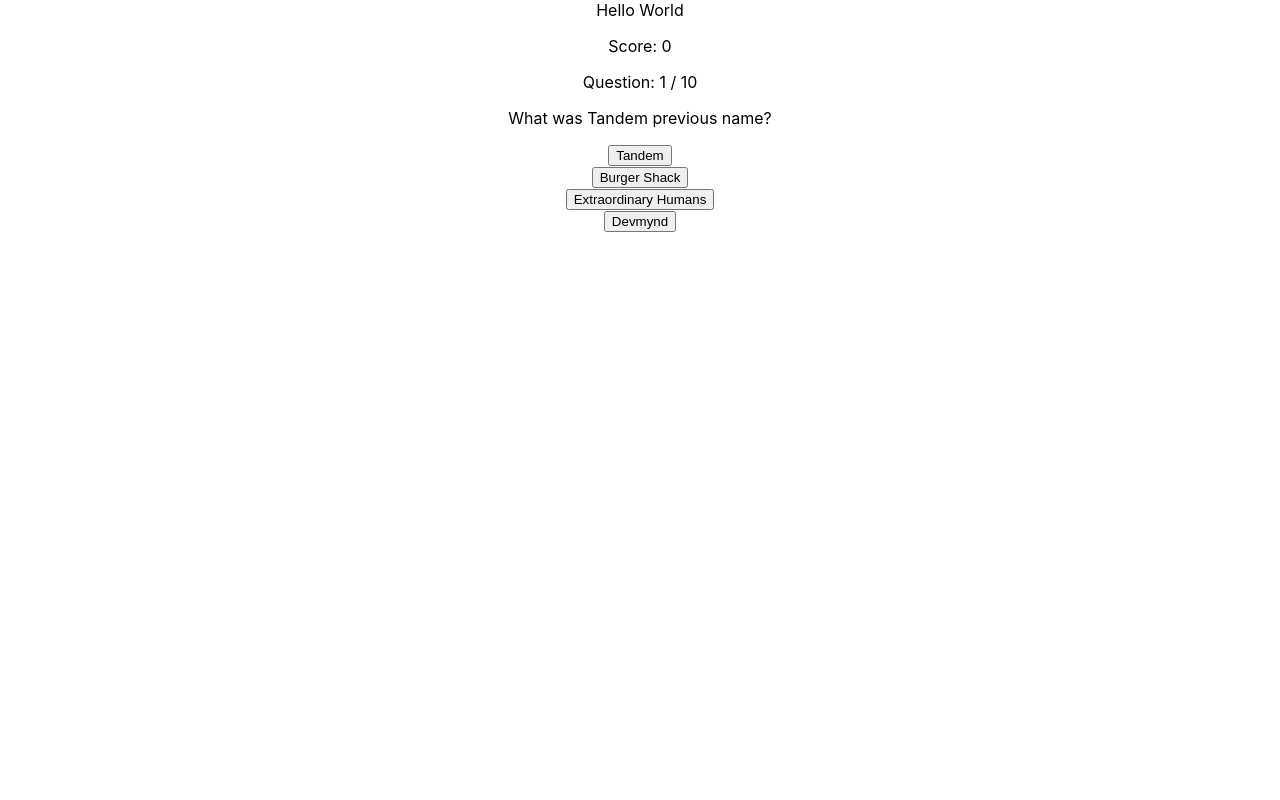
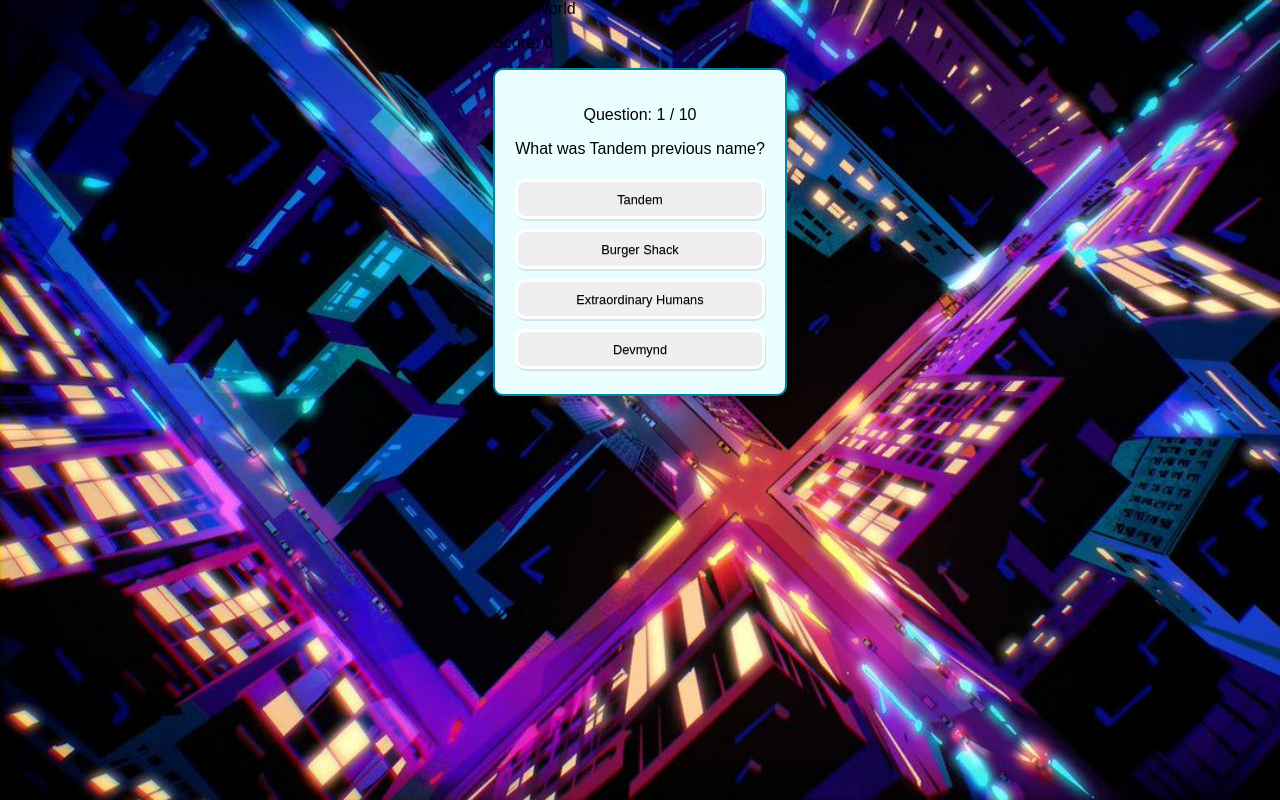
Before and after one commit to DouglasMacKrell/tandem-coding-challenge, a React (Create React App) app in the folder client/: page / in a window 1280 px wide. Both pictures are taken after a click on the button "Start". Built offline with nearby package versions, Linux system fonts and the light colour scheme.

Commit message:
general styling applied and background image set

```diff
--- a/client/src/App.css
+++ b/client/src/App.css
@@ -1,4 +1,24 @@
-.App {
+
+
+html {
+  height: 100%;
+}
+
+body {
+  background-image: url(./RotTMNT-City-BG.jpg);
+  background-size: cover;
+  margin: 0;
+  padding: 0 20px;
+  display: flex;
+  justify-content: center;
+}
+
+* {
+  box-sizing: border-box;
+  font-family: "Catamaran", sans-serif;
+}
+
+/* .App {
   text-align: center;
 }
 
@@ -35,4 +55,4 @@
   to {
     transform: rotate(360deg);
   }
-}
+} */
--- a/client/src/components/QuestionCard.css
+++ b/client/src/components/QuestionCard.css
@@ -0,0 +1,29 @@
+    .question-card {
+            max-width: 1100px;
+    background: #ebfeff;
+    border-radius: 10px;
+    border: 2px solid #0085a3;
+    padding: 20px;
+    box-shadow: 0px 5px 10px rgba(0, 0, 0, 0.25);
+    text-align: center;
+    }
+
+    button {
+        cursor: pointer;
+        user-select: none;
+        font-size: 0.8rem;
+        width: 100%;
+        height: 40px;
+        margin: 5px 0;
+        /* background: ({ correct, userClicked }) =>
+            correct
+                ? 'linear-gradient(90deg, #56ffa4, #59bc86)'
+                : !correct && userClicked
+                ? 'linear-gradient(90deg, #ff5656, #c16868)'
+                : 'linear-gradient(90deg, #56ccff, #6eafb4)'}; */
+        border: 3px solid #fff;
+        box-shadow: 1px 2px 0px rgba(0, 0, 0, 0.1);
+        border-radius: 10px;
+        color: black;
+        text-shadow: 0px 1px 0px rgba(0, 0, 0, 0.25);
+    }
--- a/client/src/components/QuestionCard.jsx
+++ b/client/src/components/QuestionCard.jsx
@@ -4,12 +4,12 @@
 
 const QuestionCard = ({ questionNr, totalQuestions, question, choices, userAnswer, callback }) => {
     return (
-      <div>
+      <div className="question-card">
         <p className="number">
           Question: {questionNr} / {totalQuestions}
         </p>
         <p dangerouslySetInnerHTML={{ __html: question }} />
-        <div>
+        <div className="multiple-choice-btn">
           {choices.map((choice) => (
             <div
               key={choice}
```
Also changed, not shown: client/src/RotTMNT-City-BG.jpg (added).
